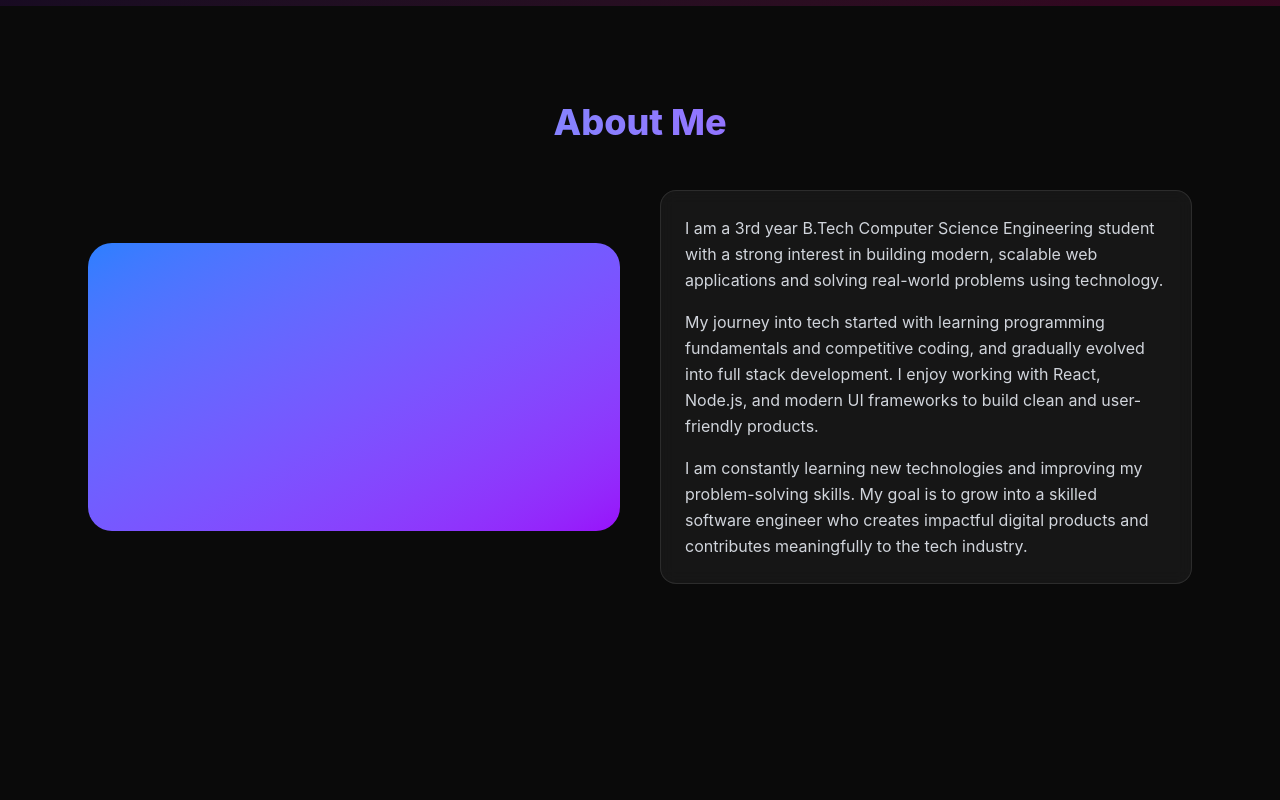
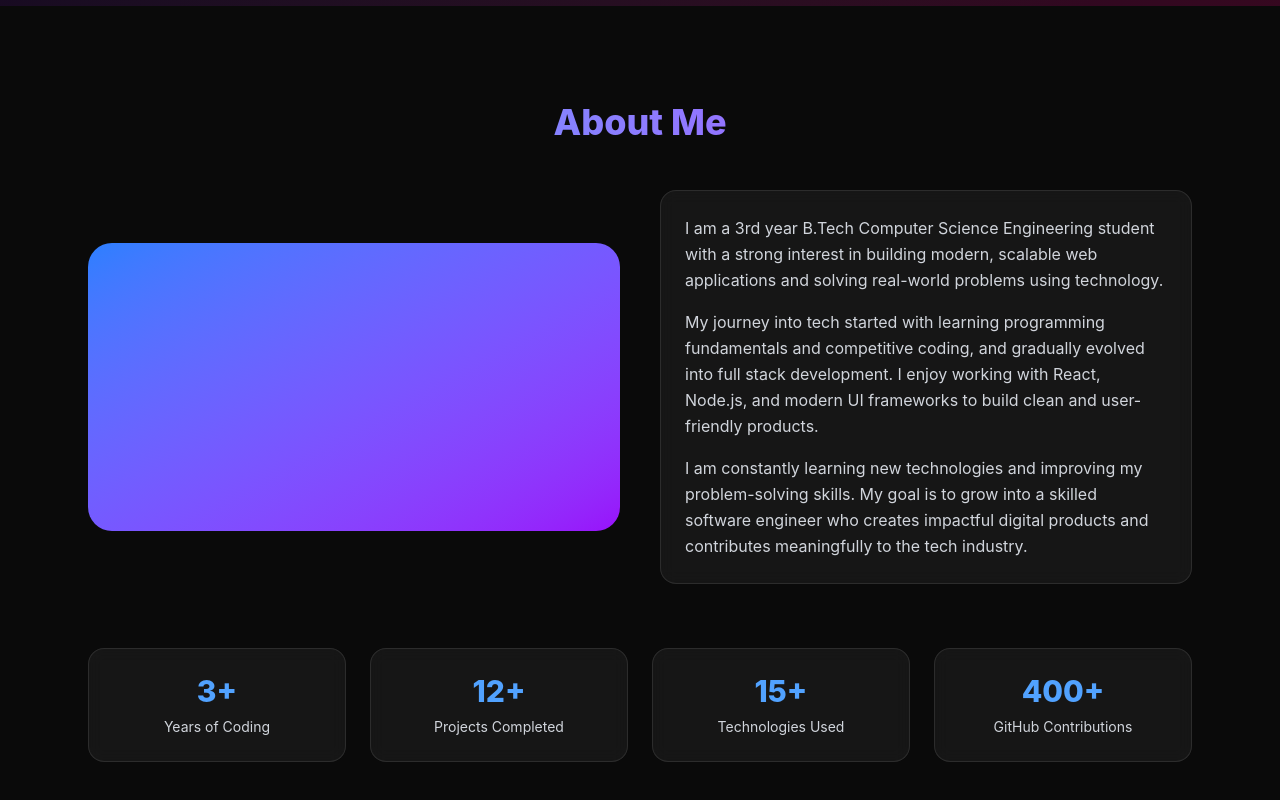
Before and after one commit to AmulyaKaushik/Portfolio, a React (Vite) app: page / in a window 1280 px wide. Shown: the part 794-1594 px from the top of the page. Before the commit the page ends 1474 px from the top, so only its background shows below. Built offline with nearby package versions, Linux system fonts and the light colour scheme.

Commit message:
stat cards

```diff
--- a/src/sections/About.jsx
+++ b/src/sections/About.jsx
@@ -1,5 +1,32 @@
 import { motion } from "framer-motion";
 import { useInView } from "react-intersection-observer";
+
+function StatCard({ label, value, suffix = "" }) {
+  const { ref, inView } = useInView({
+    triggerOnce: true,
+  });
+
+  return (
+    <div
+      ref={ref}
+      className="bg-white/5 backdrop-blur border border-white/10 rounded-2xl p-6 text-center"
+    >
+      <motion.h3
+        initial={{ opacity: 0, scale: 0.8 }}
+        animate={inView ? { opacity: 1, scale: 1 } : {}}
+        transition={{ duration: 0.6 }}
+        className="text-3xl font-extrabold text-blue-400"
+      >
+        {inView ? value : 0}
+        {suffix}
+      </motion.h3>
+
+      <p className="mt-2 text-sm text-gray-300">
+        {label}
+      </p>
+    </div>
+  );
+}
 
 export default function About() {
   const { ref, inView } = useInView({
@@ -53,6 +80,14 @@ export default function About() {
           </p>
         </div>
       </motion.div>
+            {/* Stats */}
+      <div className="mt-16 grid grid-cols-2 md:grid-cols-4 gap-6">
+        <StatCard label="Years of Coding" value={3} suffix="+" />
+        <StatCard label="Projects Completed" value={12} suffix="+" />
+        <StatCard label="Technologies Used" value={15} suffix="+" />
+        <StatCard label="GitHub Contributions" value={400} suffix="+" />
+      </div>
+
     </section>
   );
 }
```
